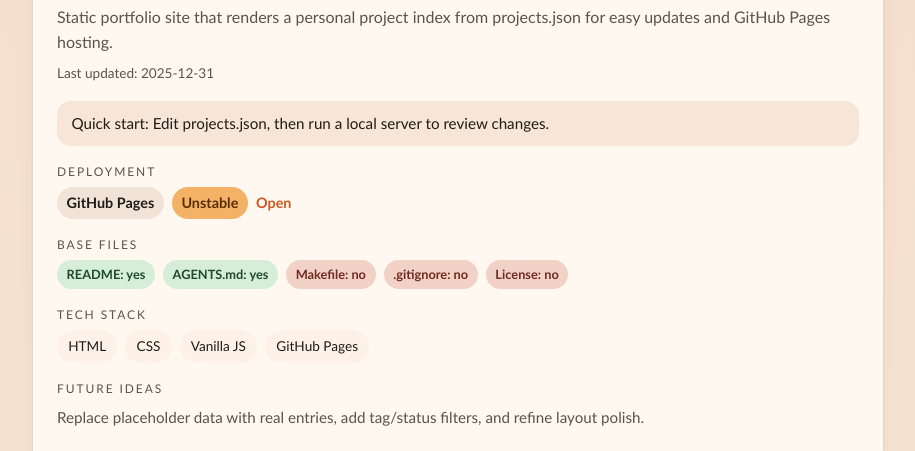
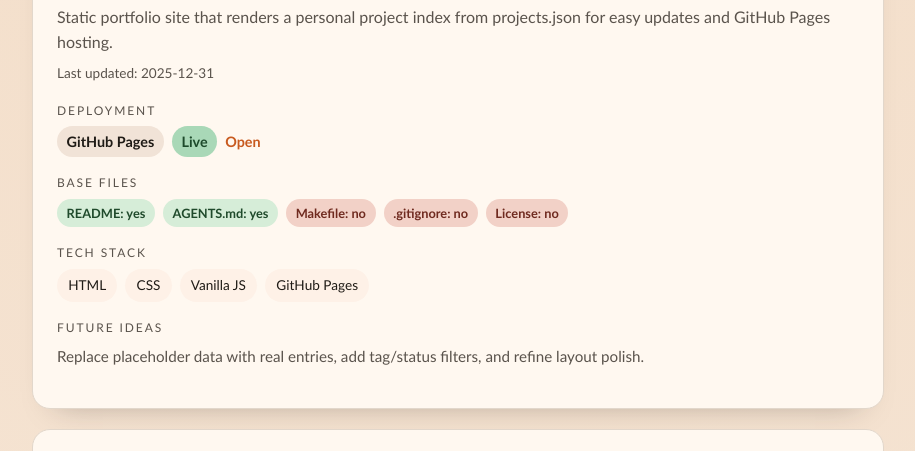
Before and after one commit to jmirving/project-index, a plain HTML site: page index.html in a window 1280 px wide. Shown: the part 280-731 px from the top of the page, without its empty margins (182-1097 px from the left). Drawn offline with Linux system fonts and the light colour scheme.

Commit message:
Remove quick start and add deploy live flag

```diff
--- a/projects.json
+++ b/projects.json
@@ -21,11 +21,11 @@
         "gitignore": true,
         "license": false
       },
-      "quickStart": "Open the README, install requirements, and run the training pipeline.",
       "order": 2,
       "deploy": {
         "type": null,
-        "url": null
+        "url": null,
+        "live": false
       }
     },
     {
@@ -50,11 +50,11 @@
         "gitignore": true,
         "license": false
       },
-      "quickStart": "Read the README, add your Riot API key, and start the Flask app.",
       "order": 4,
       "deploy": {
         "type": "Render",
-        "url": null
+        "url": null,
+        "live": false
       }
     },
     {
@@ -79,10 +79,10 @@
         "license": false
       },
       "order": 9,
-      "quickStart": null,
       "deploy": {
         "type": null,
-        "url": null
+        "url": null,
+        "live": false
       }
     },
     {
@@ -105,11 +105,11 @@
         "gitignore": false,
         "license": false
       },
-      "quickStart": "Edit projects.json, then run a local server to review changes.",
       "order": 1,
       "deploy": {
         "type": "GitHub Pages",
-        "url": "https://jmirving.github.io/project-index/"
+        "url": "https://jmirving.github.io/project-index/",
+        "live": true
       }
     },
     {
@@ -133,10 +133,10 @@
         "license": null
       },
       "order": 10,
-      "quickStart": null,
       "deploy": {
         "type": null,
-        "url": null
+        "url": null,
+        "live": false
       }
     },
     {
@@ -161,10 +161,10 @@
         "license": null
       },
       "order": 8,
-      "quickStart": null,
       "deploy": {
         "type": null,
-        "url": null
+        "url": null,
+        "live": false
       }
     },
     {
@@ -185,11 +185,11 @@
         "gitignore": null,
         "license": null
       },
-      "quickStart": "Open the Unity project and play the main scene.",
       "order": 5,
       "deploy": {
         "type": null,
-        "url": null
+        "url": null,
+        "live": false
       }
     },
     {
@@ -210,10 +210,10 @@
         "license": null
       },
       "order": 11,
-      "quickStart": null,
       "deploy": {
         "type": null,
-        "url": null
+        "url": null,
+        "live": false
       }
     },
     {
@@ -234,11 +234,11 @@
         "gitignore": null,
         "license": null
       },
-      "quickStart": "Draft the download pipeline and wire up a scheduler entry point.",
       "order": 6,
       "deploy": {
         "type": null,
-        "url": null
+        "url": null,
+        "live": false
       }
     },
     {
@@ -262,11 +262,11 @@
         "gitignore": null,
         "license": null
       },
-      "quickStart": "Review the README, configure the bot token, and launch the bot.",
       "order": 3,
       "deploy": {
         "type": null,
-        "url": null
+        "url": null,
+        "live": false
       }
     },
     {
@@ -286,11 +286,11 @@
         "gitignore": null,
         "license": null
       },
-      "quickStart": "Define a minimal data model and build a quick HTML prototype.",
       "order": 7,
       "deploy": {
         "type": null,
-        "url": null
+        "url": null,
+        "live": false
       }
     }
   ]
--- a/script.js
+++ b/script.js
@@ -107,15 +107,6 @@ const renderProject = (project) => {
   );
   card.appendChild(descriptionSection);
 
-  if (project.quickStart) {
-    const quickStart = createElement(
-      "p",
-      "project-quick-start",
-      `Quick start: ${project.quickStart}`
-    );
-    card.appendChild(quickStart);
-  }
-
   const deploymentSection = createSection("Deployment");
   const deploy = createElement("div", "project-deploy");
   const deployTypeValue = project.deploy?.type || "Not set";
@@ -124,14 +115,13 @@ const renderProject = (project) => {
     "project-deploy-type",
     deployTypeValue
   );
-  const deployStabilityValue =
-    project.status === "Stable" ? "Stable" : "Unstable";
+  const deployLiveValue = project.deploy?.live ? "Live" : "Not live";
   const deployStability = createElement(
     "span",
     `project-deploy-stability ${
-      deployStabilityValue === "Stable" ? "deploy-stable" : "deploy-unstable"
+      deployLiveValue === "Live" ? "deploy-stable" : "deploy-unstable"
     }`,
-    deployStabilityValue
+    deployLiveValue
   );
   deploy.append(deployType, deployStability);
   if (project.deploy?.url) {
--- a/style.css
+++ b/style.css
@@ -219,15 +219,6 @@ main {
   color: var(--muted);
 }
 
-.project-quick-start {
-  margin: 0 0 1rem;
-  padding: 0.65rem 0.9rem;
-  border-radius: 14px;
-  background: #f7e6d7;
-  color: var(--ink);
-  font-size: 0.95rem;
-}
-
 .project-deploy {
   display: flex;
   flex-wrap: wrap;
```
Also changed, not shown: 3 other files.
